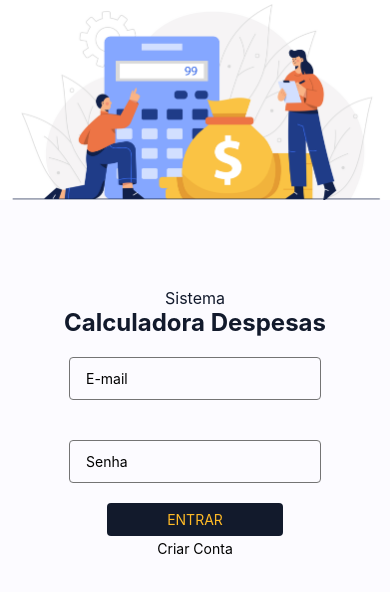
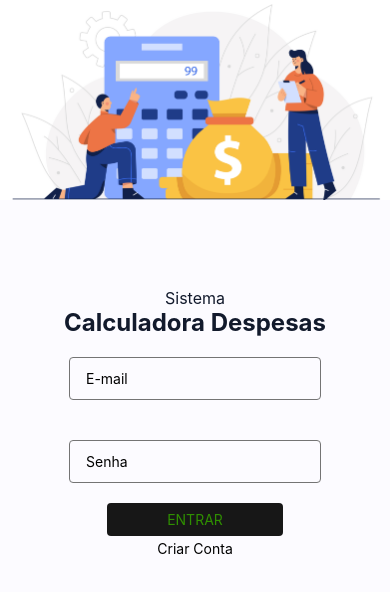
Before and after one commit to Valbs30/App_CalcDespesas, a React Native app: screen / in a window 390 px wide. Shown: the top 592 px of the page. Built offline with nearby package versions, Linux system fonts and the light colour scheme.

Commit message:
version_0.11

```diff
--- a/App.js
+++ b/App.js
@@ -1,5 +1,5 @@
-import { StatusBar } from 'expo-status-bar';
-import { Image, StyleSheet, Text, TextInput, View } from 'react-native';
+import { StatusBar } from 'expo-status-bar'
+import { Image, StyleSheet, Text, TextInput, View } from 'react-native'
 
 export default function App() {
 	return (
@@ -41,8 +41,8 @@ const styles = StyleSheet.create({
 		marginVertical: 20
 	},
 	botao: {
-		backgroundColor: '#121A2C',
-		color: '#FFBA26',
+		backgroundColor: '#171717',
+		color: '#2F8F01',
 		borderRadius: 4,
 		paddingVertical: 8,
 		paddingHorizontal: 60,
@@ -54,4 +54,4 @@ const styles = StyleSheet.create({
 		position: 'absolute',
 		top: 0
 	}
-});
+})
```
